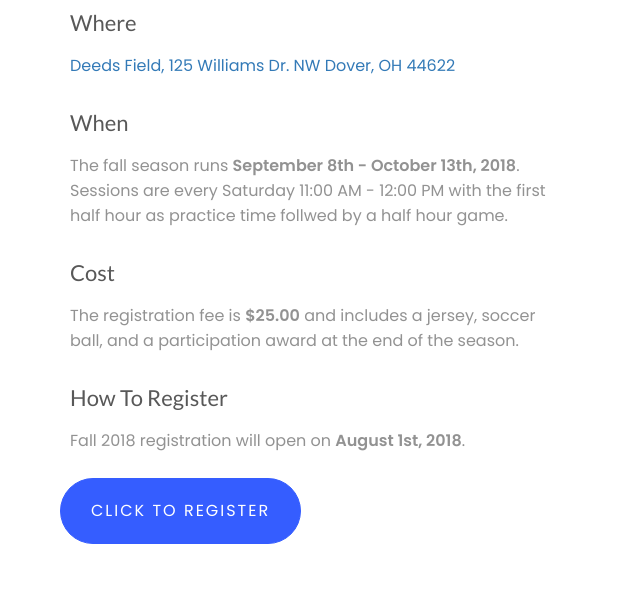
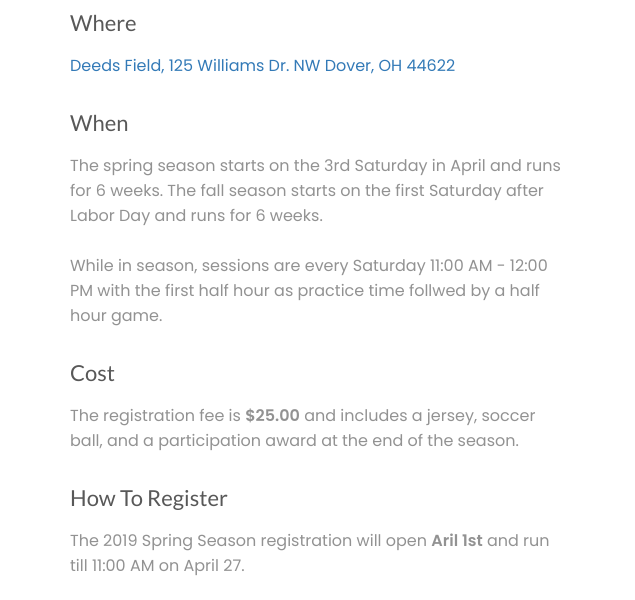
Before and after one commit to johnharringt0n/soccer4all, a website: page index.html in a window 1280 px wide. Shown: the part 1245-1845 px from the top of the page, 0-635 px from the left. Drawn offline with Linux system fonts and the light colour scheme.

Commit message:
Update season dates and add spring 2019 registration open + close dates

```diff
--- a/index.html
+++ b/index.html
@@ -129,13 +129,15 @@
                             <p><a href="https://www.google.com/maps/place/125+Williams+Dr+NW,+Dover,+OH+44622/@40.556671,-81.5007847,17z/data=!3m1!4b1!4m5!3m4!1s0x8836e2199aaae623:0x59663aa8c8c3cd0f!8m2!3d40.556671!4d-81.498596" target="_blank">Deeds Field, 125 Williams Dr. NW Dover, OH 44622</a></p>
 
                             <h4>When</h4>
-                            <p>The fall season runs <strong>September 8th - October 13th, 2018</strong>. Sessions are every Saturday 11:00 AM - 12:00 PM with the first half hour as practice time follwed by a half hour game.</p>
+                            <p>The spring season starts on the 3rd Saturday in April and runs for 6 weeks. The fall season starts on the first Saturday after Labor Day and runs for 6 weeks.</p>
+
+                            <p>While in season, sessions are every Saturday 11:00 AM - 12:00 PM with the first half hour as practice time follwed by a half hour game.</p>
 
                             <h4>Cost</h4>
                             <p>The registration fee is <strong>$25.00</strong> and includes a jersey, soccer ball, and a participation award at the end of the season.</p>
 
                             <h4>How To Register</h4>
-                            <p>Fall 2018 registration will open on <strong>August 1st, 2018</strong>.</p>
+                            <p>The 2019 Spring Season registration will open <strong>Aril 1st</strong> and run till 11:00 AM on April 27.</p>
                             <a href="https://doversoccer.sportngin.com/register/form/641838473" target="_blank" class="btn btn-fill right-icon" style="margin-left: -10px">Click to Register</a>
                         </div>
 
```
